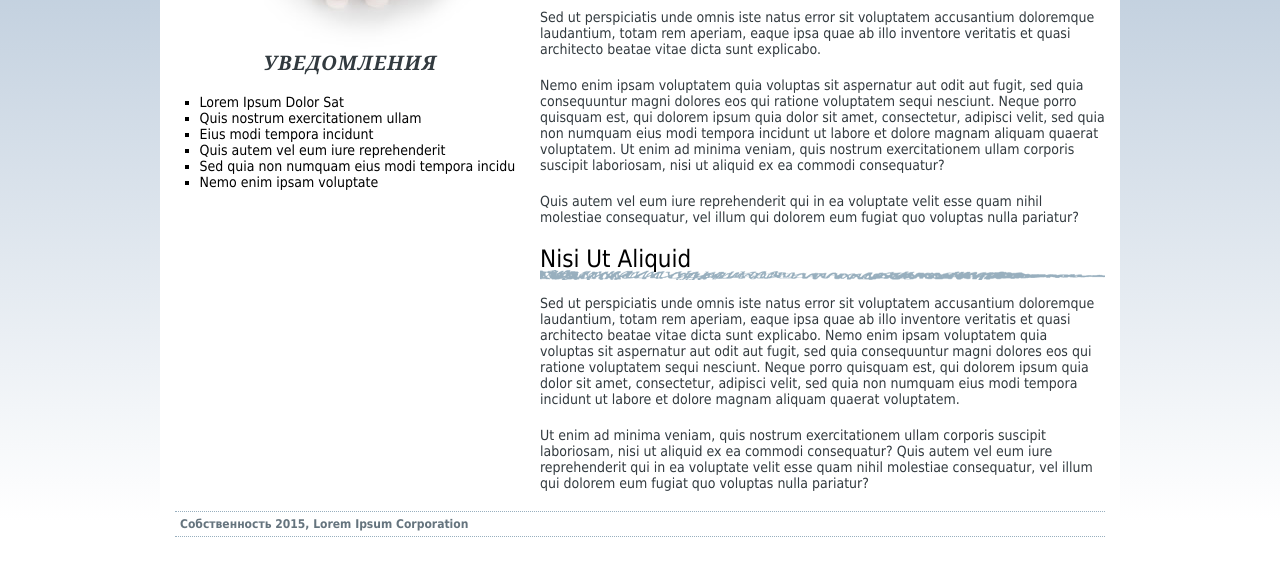
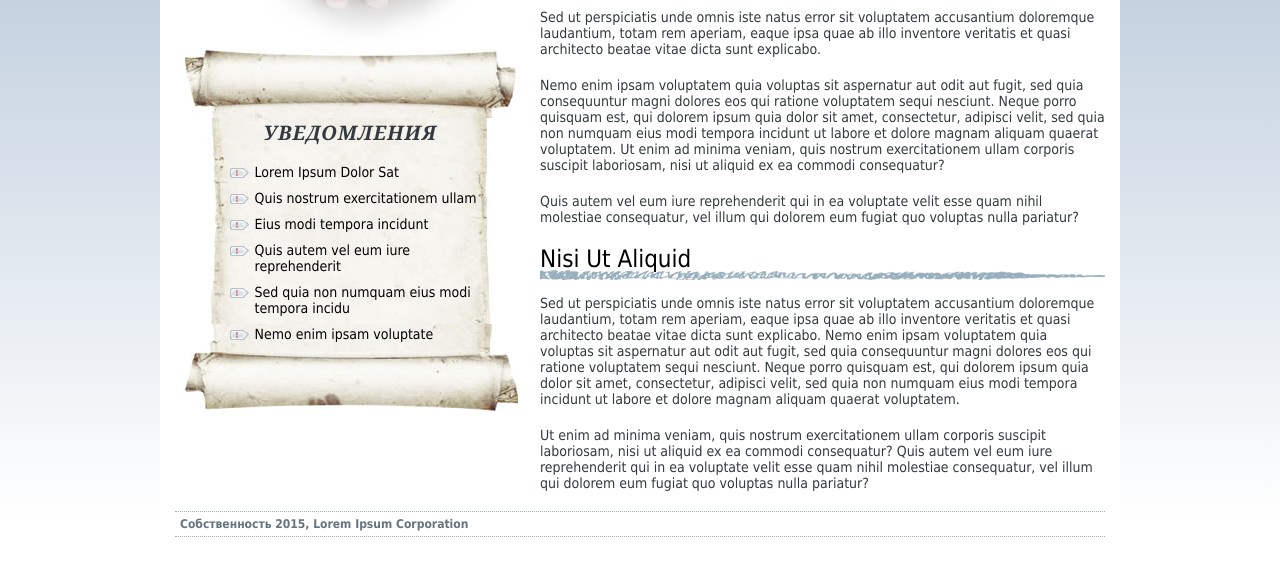
Before and after one commit to urmatd/css_david.mcfarland, a plain HTML site: page 08/03_bg_ex/bg_images.html in a window 1280 px wide. Shown: the part 179-748 px from the top of the page. Drawn offline with Linux system fonts and the light colour scheme.

Commit message:
закончил боковую панель

```diff
--- a/08/03_bg_ex/styles.css
+++ b/08/03_bg_ex/styles.css
@@ -192,7 +192,21 @@ html {
   margin-top: 48px;
 }
 .announcement {
+  background: url(images/scroll_top.jpg) no-repeat center top,
+    url(images/scroll_bottom.jpg) no-repeat center bottom,
+    url(images/scroll_middle.jpg) repeat-y center top;
+  padding: 70px 0 60px 0;
   margin-top: 115px;
+}
+.announcement li {
+  list-style: none;
+  background-image: url(images/bullet.png);
+  background-repeat: no-repeat;
+  background-position: 0 4px;
+  padding-left: 25px;
+  margin-bottom: 10px;
+  margin-left: 30px;
+  margin-right: 40px;
 }
 
 /* пользовательские стили  */
```
Also changed, not shown: 1 other file.
